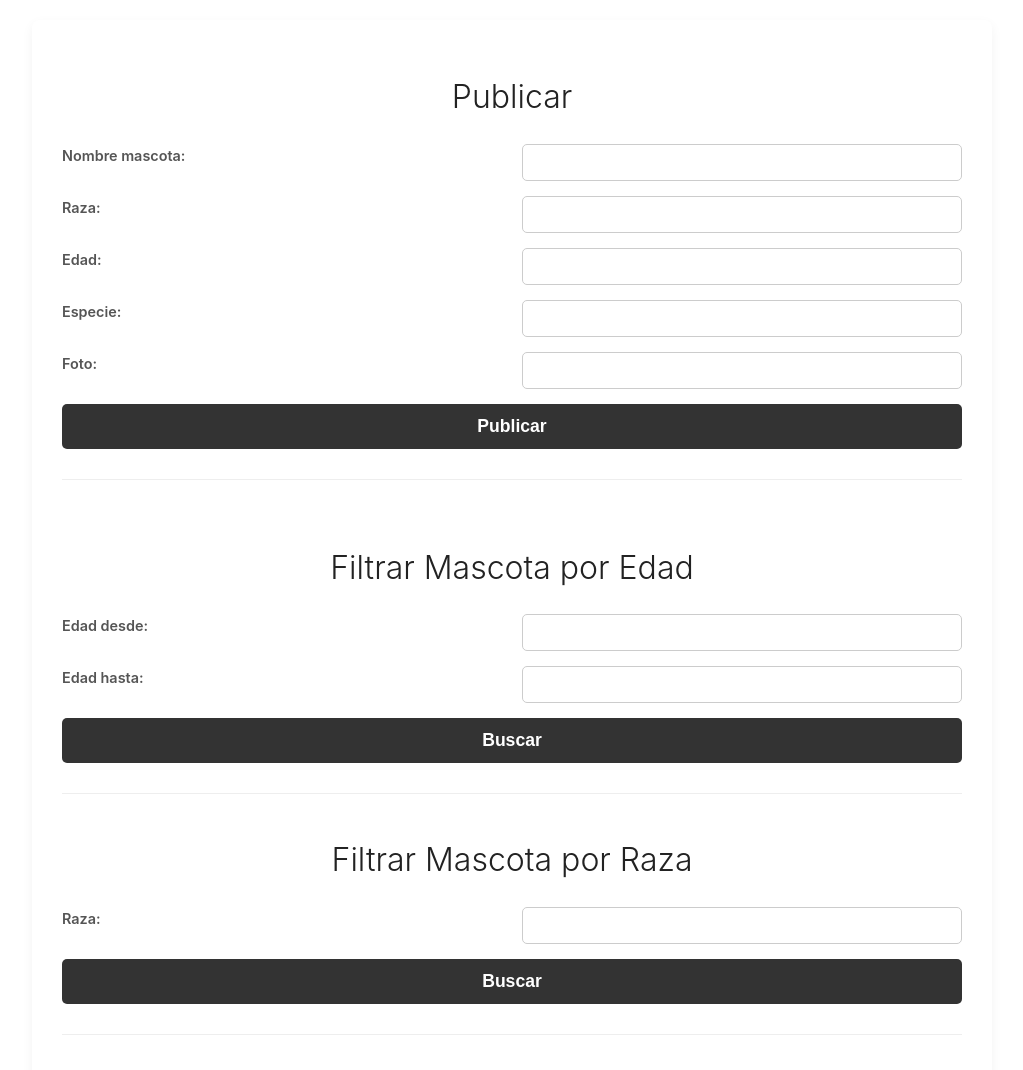
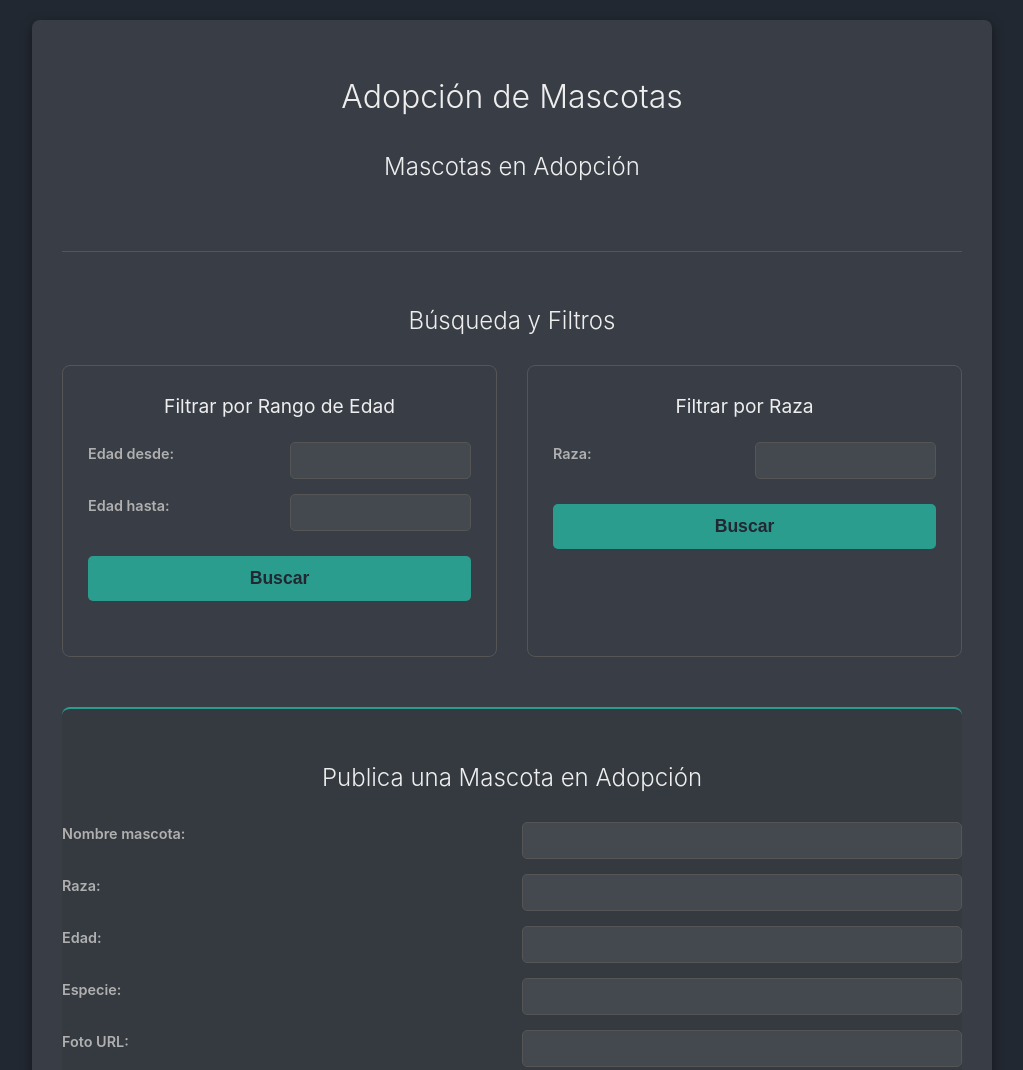
Before and after one commit to Jpriveram/Mascotas_Proyecto, a website built with Parcel: page index.html in a window 1280 px wide. Shown: the top 1070 px of the page, without its empty margins (128-1151 px from the left). Built offline with nearby package versions, Linux system fonts and the light colour scheme; some packages are replaced by stand-ins of ours; no server answers; the database is empty.

Commit message:
Se cambiaron los estilos y estructura de la pagina

```diff
--- a/index.html
+++ b/index.html
@@ -1,53 +1,78 @@
 <!DOCTYPE html>
 <html lang="es">
   <head>
-    <title>Publicar</title>
+    <title>Adopción de Mascotas</title>
     <link rel="stylesheet" href="src/styles.css">
   </head>
   <body>
-    <h1>Publicar</h1>
-    <form id="publicar-form">
-      <label for="nombre-mascota">Nombre mascota:</label>
-      <input type="text" id="nombre-mascota" />
-      <label for="raza-mascota">Raza:</label>
-      <input type="text" id="raza-mascota" />
-      <label for="edad-mascota">Edad:</label>
-      <input type="number" id="edad-mascota" />
-      <label for="especie-mascota">Especie:</label>
-      <input type="text" id="especie-mascota" />
-      <label for="foto-mascota">Foto:</label>
-      <input type="text" id="foto-mascota" />
-      <input type="submit" value="Publicar" id="publicar-button" />
-    </form>
-    <div id="resultado-div"></div>
+    <div class="main-container">
 
+        <header>
+            <h1>Adopción de Mascotas</h1>
+        </header>
+
+        <section class="lista-mascotas-section">
+            <h2>Mascotas en Adopción</h2>
             <div id="lista-mascotas"></div>
+        </section>
 
-    <!--Formulario filtrar mascota por rango de edad -->
-    <h1>Filtrar Mascota por Edad</h1>
+        <section class="filtros-section">
+            <h2>Búsqueda y Filtros</h2>
 
-    <form id="filtrar-form">
+            <div class="filtros-contenedor">
+
+                <div class="filtro-item">
+                    <h3>Filtrar por Rango de Edad</h3>
+                    <form id="filtrar-form" class="form-grid">
                       <label for="edad-desde">Edad desde:</label>
                       <input type="number" id="edad-desde" />
 
                       <label for="edad-hasta">Edad hasta:</label>
                       <input type="number" id="edad-hasta" />
 
-      <input type="button" value="Buscar" id="buscar-rango-button" />
+                      <input type="button" value="Buscar" id="buscar-rango-button" class="main-button" />
                     </form>
+                    <div id="resultado-buscar-edad-div"></div>
+                </div>
 
-    <div id="resultado-buscar-edad-div"></div>
-
-    <!--Formulario filtrar mascota por raza -->
-    <h1>Filtrar Mascota por Raza</h1>
-    <form id="filtrar-raza-form">
+                <div class="filtro-item">
+                    <h3>Filtrar por Raza</h3>
+                    <form id="filtrar-raza-form" class="form-grid">
                       <label for="raza-filtro">Raza:</label>
                       <input type="text" id="raza-filtro" />
-      <input type="button" value="Buscar" id="buscar-raza-button" />
+                      <input type="button" value="Buscar" id="buscar-raza-button" class="main-button" />
                     </form>
+                    <div id="resultado-buscar-raza-div"></div>
+                </div>
 
-    <div id="resultado-buscar-raza-div"></div>
+            </div>
+        </section>
 
+        <section class="publicar-section">
+            <h2>Publica una Mascota en Adopción</h2>
+
+            <form id="publicar-form" class="form-grid">
+                <label for="nombre-mascota">Nombre mascota:</label>
+                <input type="text" id="nombre-mascota" />
+
+                <label for="raza-mascota">Raza:</label>
+                <input type="text" id="raza-mascota" />
+
+                <label for="edad-mascota">Edad:</label>
+                <input type="number" id="edad-mascota" />
+
+                <label for="especie-mascota">Especie:</label>
+                <input type="text" id="especie-mascota" />
+
+                <label for="foto-mascota">Foto URL:</label>
+                <input type="text" id="foto-mascota" />
+
+                <input type="submit" value="Publicar Mascota" id="publicar-button" class="main-button" />
+            </form>
+            <div id="resultado-div"></div>
+        </section>
+
+    </div>
     <script type="module" src="./src/presenter.js"></script>
   </body>
 </html>
--- a/src/styles.css
+++ b/src/styles.css
@@ -1,104 +1,115 @@
 body {
     font-family: -apple-system, BlinkMacSystemFont, "Segoe UI", Roboto, Helvetica, Arial, sans-serif;
     line-height: 1.6;
-    background-color: #f4f4f4;
-    color: #333;
+    background-color: #222831;
+    color: #DDDDDD;
     margin: 0;
-    padding: 20px;
+    padding: 0;
 }
-
 
 h1, h2 {
     text-align: center;
     font-weight: 300;
-    color: #222;
+    color: #EEEEEE;
+    margin-bottom: 25px;
 }
 
-
-  body {
+.main-container {
     max-width: 900px;
     margin: 20px auto;
-    background-color: #ffffff;
+    background-color: #393E46;
     padding: 30px;
     border-radius: 8px;
-    box-shadow: 0 4px 12px rgba(0, 0, 0, 0.05);
+    box-shadow: 0 4px 12px rgba(0, 0, 0, 0.4);
 }
 
-
-  #publicar-form {
+.form-grid {
     display: grid;
     grid-template-columns: 1fr 1fr;
     gap: 15px 20px;
-    margin-bottom: 40px;
-    padding-bottom: 30px;
-    border-bottom: 1px solid #eee;
+    margin-bottom: 20px;
 }
 
-  #publicar-form label {
+.form-grid label {
     display: block;
     font-weight: 600;
     margin-bottom: 5px;
     font-size: 0.9em;
-    color: #555;
+    color: #B0B0B0;
 }
 
-  #publicar-form input[type="text"],
-  #publicar-form input[type="number"] {
+.form-grid input[type="text"],
+.form-grid input[type="number"] {
     width: 100%;
     padding: 10px;
-    border: 1px solid #ccc;
+    background-color: #444950;
+    color: #EEEEEE;
+    border: 1px solid #555;
     border-radius: 5px;
     box-sizing: border-box;
+    transition: border-color 0.2s;
 }
 
+.form-grid input[type="text"]:focus,
+.form-grid input[type="number"]:focus {
+    border-color: #2A9D8F;
+    outline: none;
+}
 
-  #publicar-button {
+.grid-spacer {
+    display: block;
+    height: 1px;
+}
+
+.main-button {
     grid-column: 1 / -1;
     border-radius: 5px;
     padding: 12px;
-    background-color: #333;
-    color: white;
+    background-color: #2A9D8F;
+    color: #222831;
     border: none;
     cursor: pointer;
     font-size: 1.1em;
     font-weight: 600;
     transition: background-color 0.2s;
+    margin-top: 10px;
 }
 
-  #publicar-button:hover {
-    background-color: #555;
+.main-button:hover {
+    background-color: #2BC4A5;
 }
-
 
 #lista-mascotas {
     display: grid;
-    grid-template-columns: repeat(auto-fit, minmax(280px, 1fr));
+    grid-template-columns: repeat(auto-fit, minmax(250px, 1fr));
     gap: 25px;
+    margin-bottom: 40px;
 }
 
 .mascota-item {
-    border: 1px solid #ddd;
+    background-color: #444950;
+    border: 1px solid #555;
     border-radius: 8px;
     padding: 20px;
-    box-shadow: 0 2px 5px rgba(0, 0, 0, 0.05);
+    box-shadow: 0 2px 5px rgba(0, 0, 0, 0.2);
     transition: box-shadow 0.2s, transform 0.2s;
 }
 
 .mascota-item:hover {
     transform: translateY(-5px);
-    box-shadow: 0 5px 15px rgba(0, 0, 0, 0.1);
+    box-shadow: 0 5px 15px rgba(0, 0, 0, 0.4);
 }
 
 .mascota-item h3 {
     margin-top: 0;
     margin-bottom: 10px;
-    color: #111;
+    color: #EEEEEE;
 }
 
 .mascota-item p {
     margin: 5px 0;
     font-size: 0.95em;
-    color: #444;
+    color: #CCCCCC;
 }
 
 .mascota-item img {
@@ -109,104 +120,51 @@ body {
     margin-bottom: 15px;
 }
 
-  /* Formualrio filtrar mascota por edad */
-#filtrar-form {
+.filtros-section {
+    padding-top: 30px;
+    margin-top: 30px;
+    margin-bottom: 50px;
+    border-top: 1px solid #555;
+}
+
+.filtros-contenedor {
     display: grid;
     grid-template-columns: 1fr 1fr;
-  gap: 15px 20px;
-  margin-bottom: 40px;
-  padding-bottom: 30px;
-  border-bottom: 1px solid #eee;
+    gap: 30px;
 }
 
-#filtrar-form label {
-  display: block;
-  font-weight: 600;
-  margin-bottom: 5px;
-  font-size: 0.9em;
-  color: #555;
+.filtro-item {
+    background-color: #393E46;
+    padding: 25px;
+    border-radius: 8px;
+    border: 1px solid #555;
 }
 
-#filtrar-form input[type="number"] {
-  width: 100%;
-  padding: 10px;
-  border: 1px solid #ccc;
-  border-radius: 5px;
-  box-sizing: border-box;
+.filtro-item h3 {
+    text-align: center;
+    margin-top: 0;
+    margin-bottom: 20px;
+    color: #EEEEEE;
+    font-weight: 400;
+    font-size: 1.2em;
 }
 
-#buscar-rango-button {
-  grid-column: 1 / -1;
-  border-radius: 5px;
-  padding: 12px;
-  background-color: #333;
-  color: white;
-  border: none;
-  cursor: pointer;
-  font-size: 1.1em;
-  font-weight: 600;
-  transition: background-color 0.2s;
+.publicar-section {
+    margin-top: 50px;
+    padding-top: 30px;
+    border-top: 2px solid #2A9D8F;
+    padding-bottom: 40px;
+    background-color: #343A40;
+    border-radius: 8px;
 }
 
-#buscar-rango-button:hover {
-  background-color: #555;
-}
-
-#resultado-buscar-edad-div {
-  margin-top: 20px;
+#resultado-div,
+#resultado-buscar-edad-div,
+#resultado-buscar-raza-div {
+    margin-top: 15px;
     text-align: center;
     font-size: 1em;
     font-weight: 500;
-  color: #333;
+    padding: 5px;
+    color: #2A9D8F;
 }
-
-/* Formulario filtrar mascota por raza */
-#filtrar-raza-form {
-  display: grid;
-  grid-template-columns: 1fr 1fr;
-  gap: 15px 20px;
-  margin-bottom: 40px;
-  padding-bottom: 30px;
-  border-bottom: 1px solid #eee;
-}
-
-#filtrar-raza-form label {
-  display: block;
-  font-weight: 600;
-  margin-bottom: 5px;
-  font-size: 0.9em;
-  color: #555;
-}
-
-#filtrar-raza-form input[type="text"] {
-  width: 100%;
-  padding: 10px;
-  border: 1px solid #ccc;
-  border-radius: 5px;
-  box-sizing: border-box;
-}
-
-#buscar-raza-button {
-  grid-column: 1 / -1;
-  border-radius: 5px;
-  padding: 12px;
-  background-color: #333;
-  color: white;
-  border: none;
-  cursor: pointer;
-  font-size: 1.1em;
-  font-weight: 600;
-  transition: background-color 0.2s;
-}
-
-#buscar-raza-button:hover {
-  background-color: #555;
-}
-
-#resultado-buscar-raza-div {
-  margin-top: 20px;
-  text-align: center;
-  font-size: 1em;
-  font-weight: 500;
-  color: #333;
-}
```
Also changed, not shown: script/commit-history.json (+21 -2 lines). Lines whose indentation alone changed are shown as unchanged.
